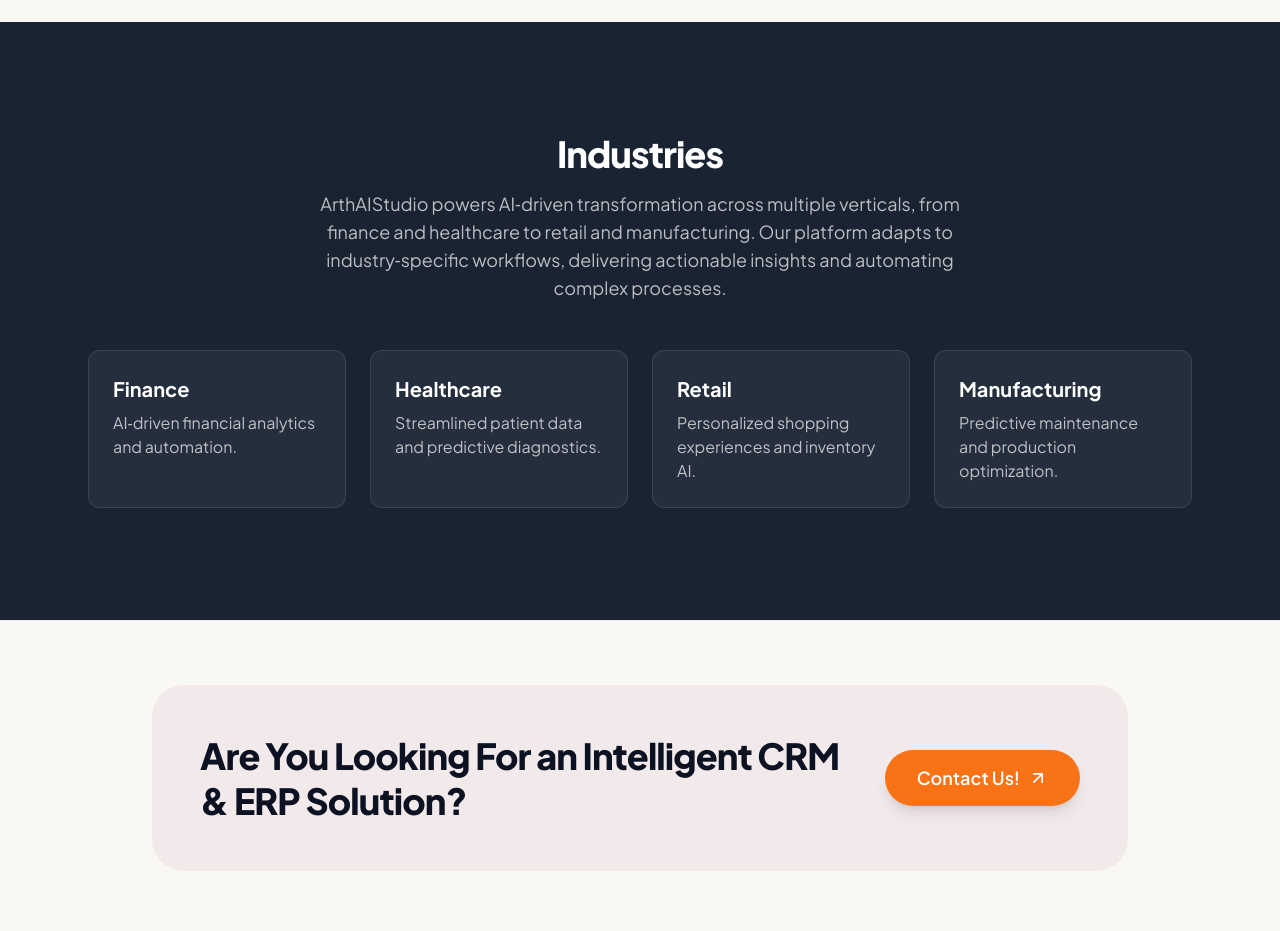
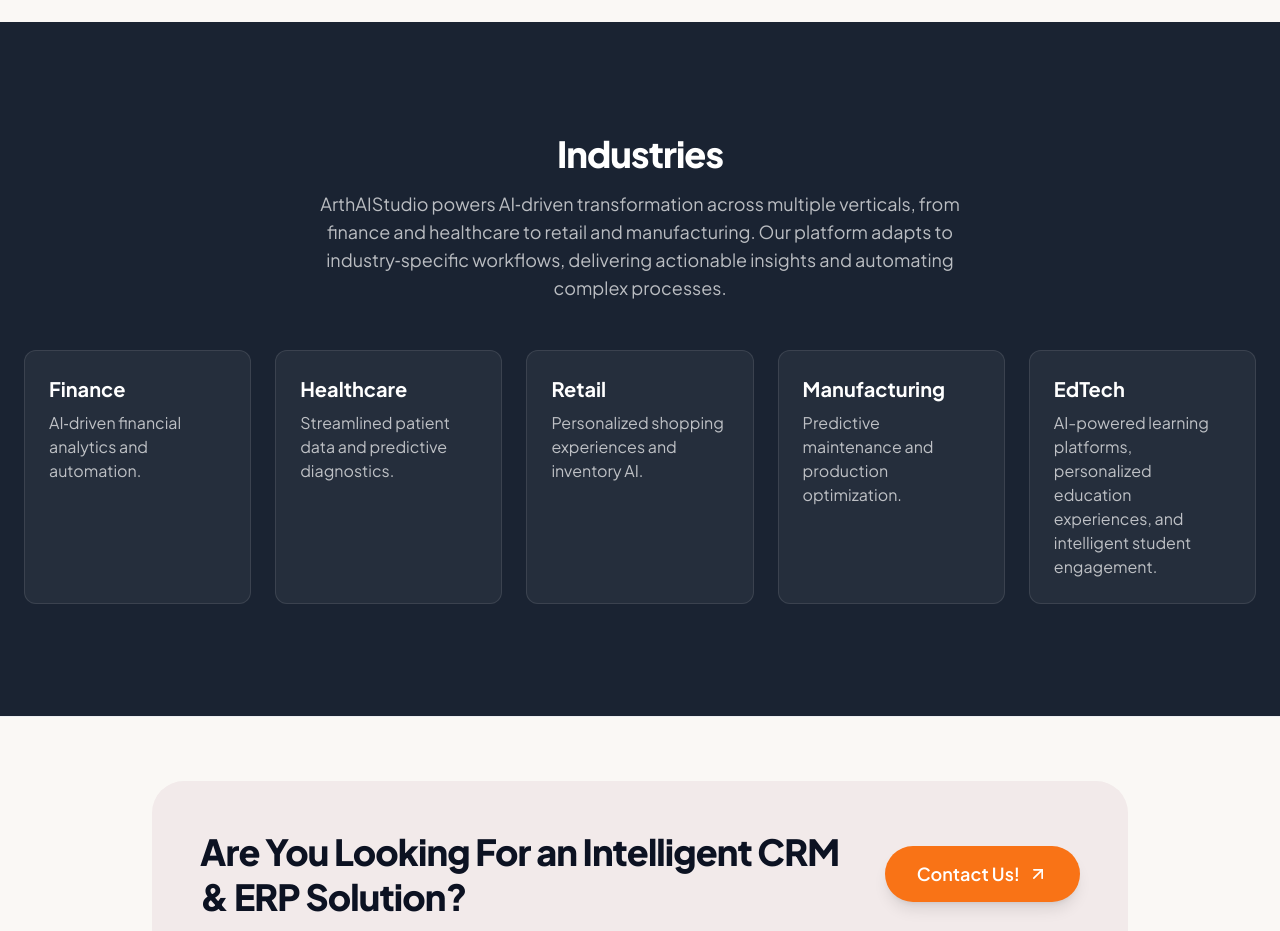
Before and after one commit to nandani013/ArthAI, a React (Vite) app: page / in a window 1280 px wide. Shown: the part 7240-8171 px from the top of the page. Built offline with nearby package versions, Linux system fonts and the light colour scheme.

Commit message:
Fix layout for industries cards so they don't look squeezed

```diff
--- a/src/components/Industries.tsx
+++ b/src/components/Industries.tsx
@@ -3,7 +3,7 @@
 export function Industries() {
   return (
     <section id="industries" className="py-24 md:py-28 bg-ink-soft text-white relative overflow-hidden">
-      <div className="max-w-6xl mx-auto px-6">
+      <div className="max-w-[85rem] mx-auto px-6">
         <motion.div
           initial={{ opacity: 0, y: 20 }}
           whileInView={{ opacity: 1, y: 0 }}
@@ -17,7 +17,7 @@
             ArthAIStudio powers AI‑driven transformation across multiple verticals, from finance and healthcare to retail and manufacturing. Our platform adapts to industry‑specific workflows, delivering actionable insights and automating complex processes.
           </p>
         </motion.div>
-                  <div className="grid grid-cols-1 md:grid-cols-2 lg:grid-cols-4 gap-6">
+          <div className="grid grid-cols-1 md:grid-cols-2 lg:grid-cols-3 xl:grid-cols-5 gap-6">
             <div className="p-6 bg-white/5 rounded-xl border border-white/10">
               <h3 className="text-xl font-bold text-white mb-2">Finance</h3>
               <p className="text-white/70">AI‑driven financial analytics and automation.</p>
@@ -34,6 +34,10 @@
               <h3 className="text-xl font-bold text-white mb-2">Manufacturing</h3>
               <p className="text-white/70">Predictive maintenance and production optimization.</p>
             </div>
+            <div className="p-6 bg-white/5 rounded-xl border border-white/10">
+              <h3 className="text-xl font-bold text-white mb-2">EdTech</h3>
+              <p className="text-white/70">AI-powered learning platforms, personalized education experiences, and intelligent student engagement.</p>
+            </div>
           </div>
       </div>
     </section>
```
